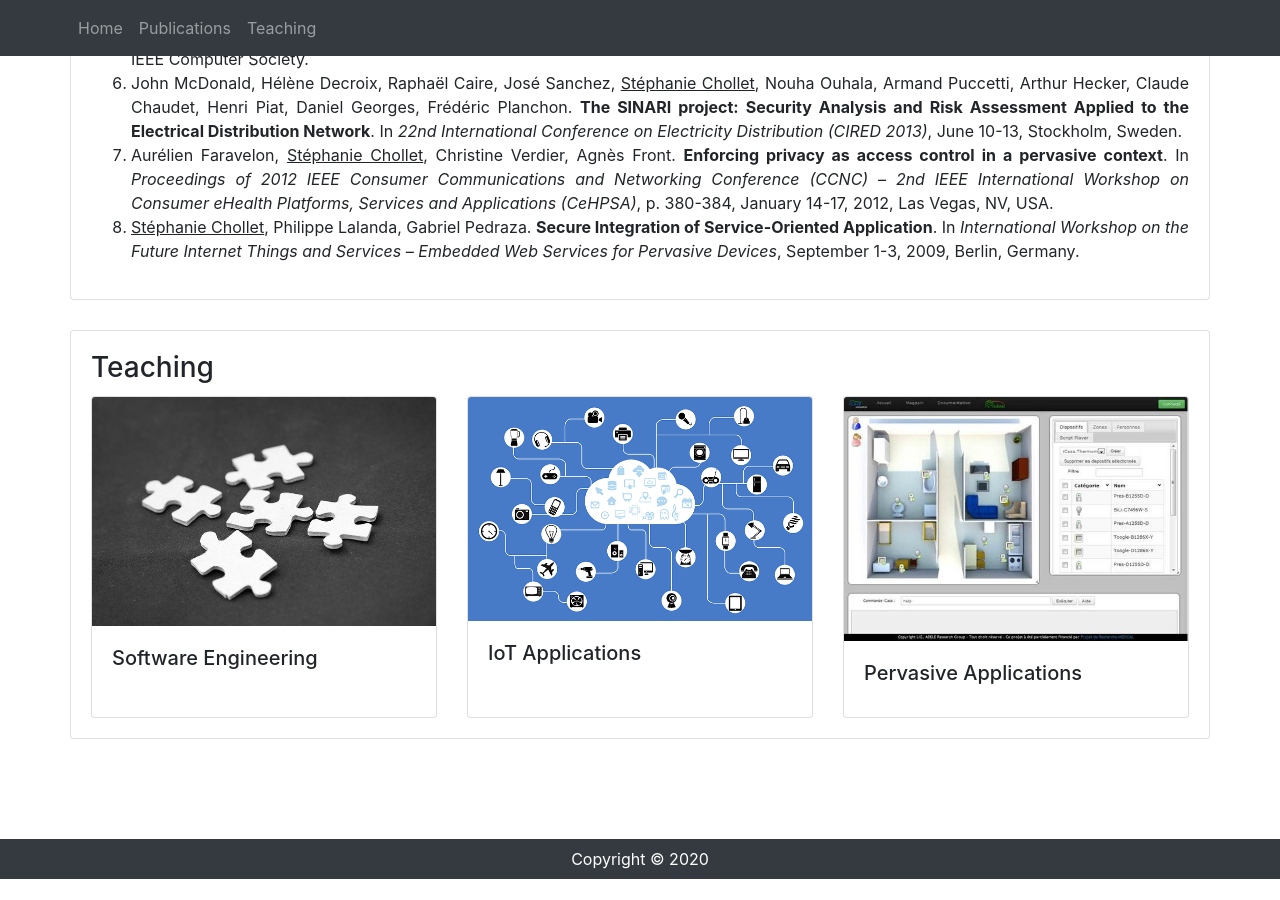
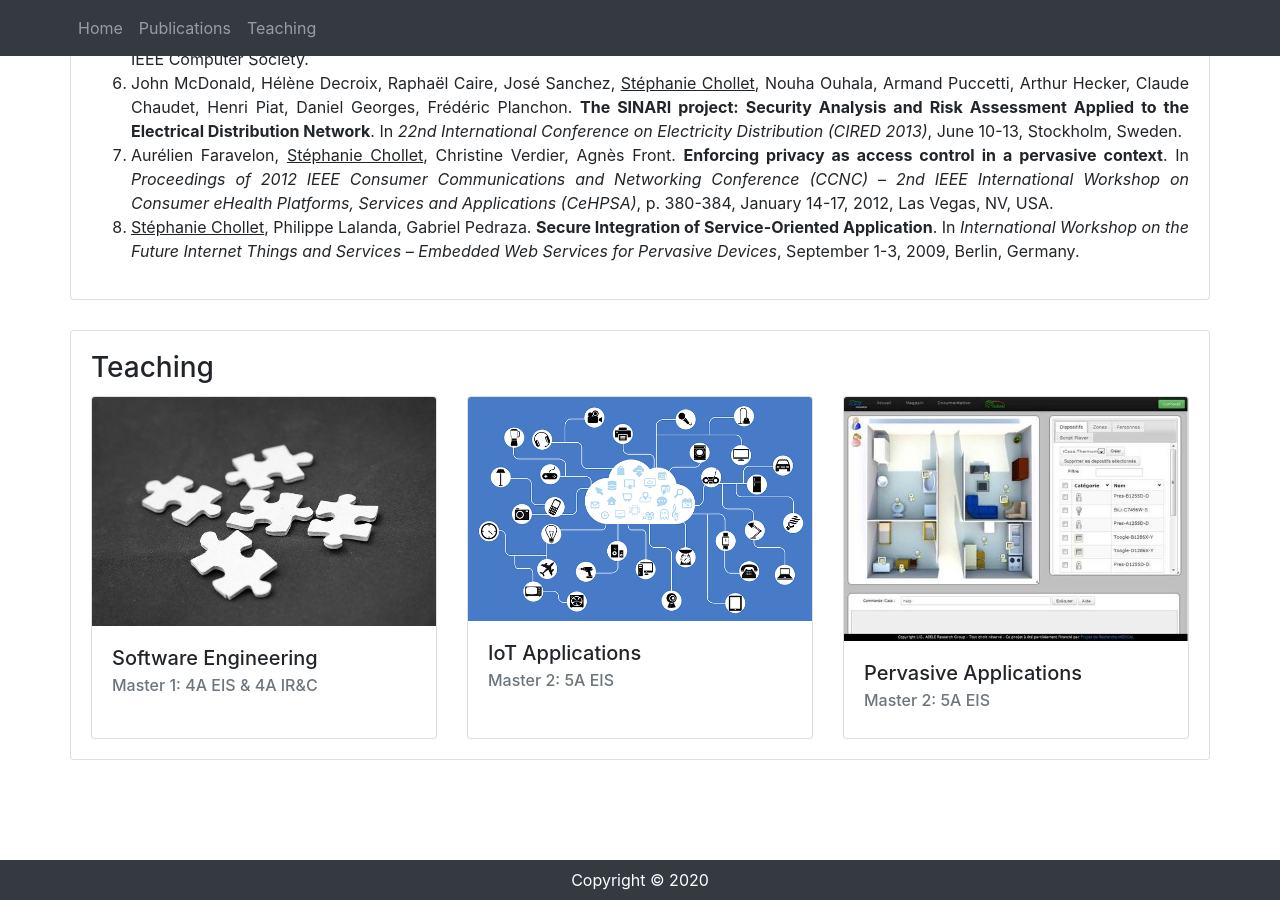
Before and after one commit to schollet/homepage, a Jekyll site: the page built from index.html, in a window 1280 px wide and 900 px high, scrolled down 3861 px. Built offline with Jekyll 4.4.1, drawn with Linux system fonts in a browser that asks for light colours; before the commit the page ends 4740 px from its top, so only the background shows below that.

Commit message:
Update index.html

```diff
--- a/index.html
+++ b/index.html
@@ -196,6 +196,7 @@ layout: default
 			<img src="assets/puzzle.jpg" class="card-img-top">
 			<div class="card-body">
 				<h5 class="card-title">Software Engineering</h5>
+				<h6 class="card-subtitle mb-2 text-muted">Master 1: 4A EIS & 4A IR&C</h6>
 			</div>
 
 		</div>
@@ -203,12 +204,14 @@ layout: default
 			<img src="assets/network.png" class="card-img-top">
 			<div class="card-body">
 				<h5 class="card-title">IoT Applications</h5>
+				<h6 class="card-subtitle mb-2 text-muted">Master 2: 5A EIS</h6>
 			</div>
 		</div>
 		<div class="card">
 			<img src="assets/icasa2.jpg" class="card-img-top">
 			<div class="card-body">
 				<h5 class="card-title">Pervasive Applications</h5>
+				<h6 class="card-subtitle mb-2 text-muted">Master 2: 5A EIS</h6>
 			</div>
 		</div>
 		</div>
```
